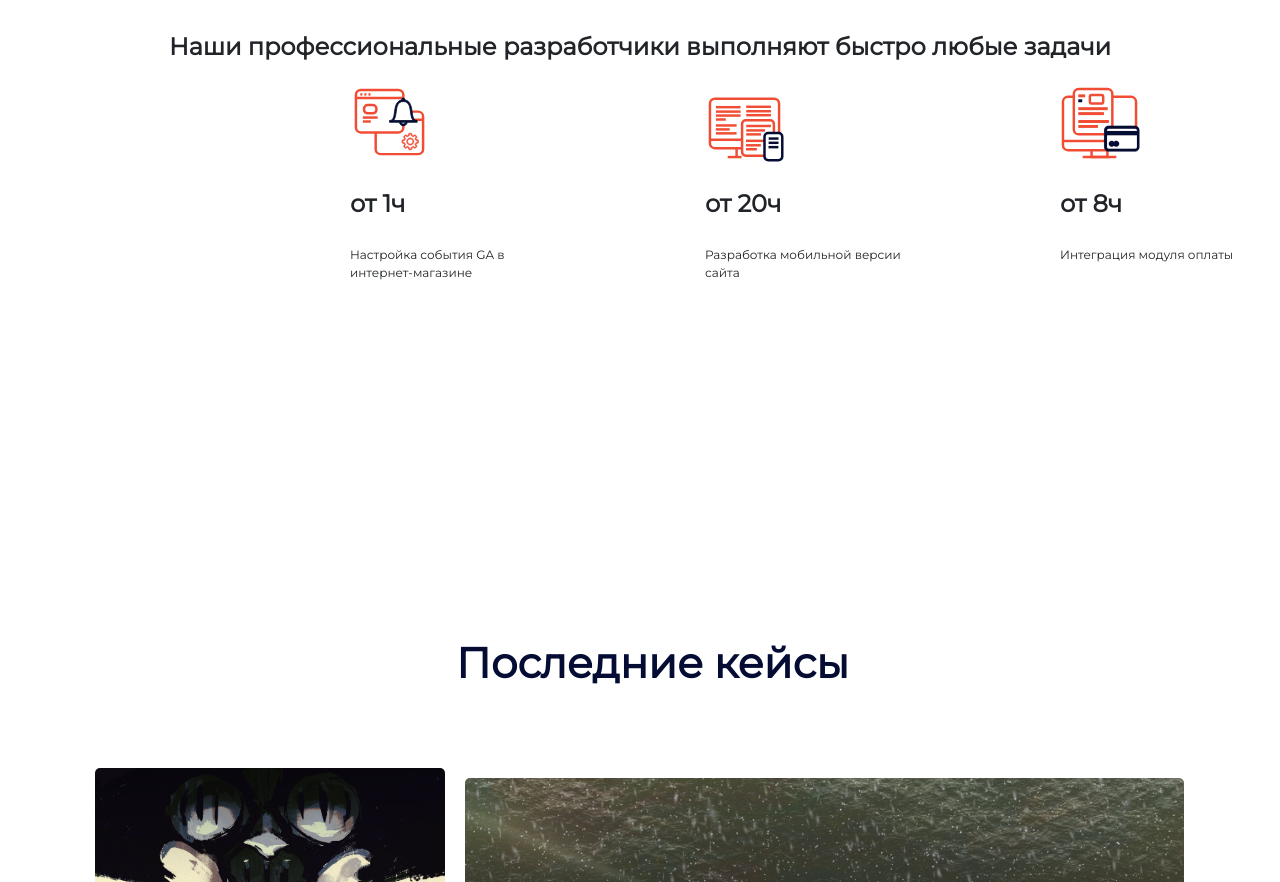
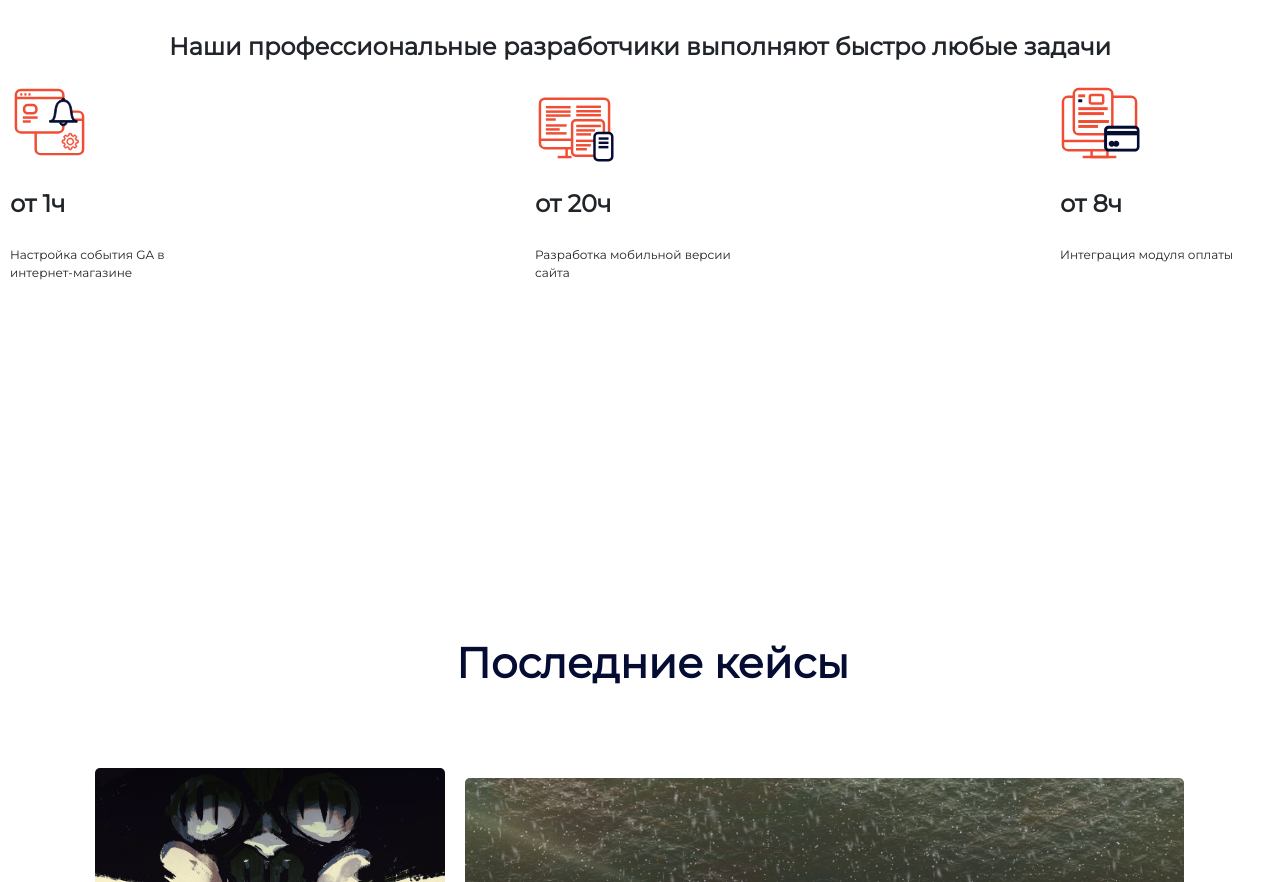
Before and after one commit to KsenyaNikitchenko/Project, a plain HTML site: page index.html in a window 1280 px wide. Shown: the part 3036-3918 px from the top of the page. Drawn offline with nearby package versions, Linux system fonts and the light colour scheme; a script that the page names is missing.

Commit message:
Выравнивание

```diff
--- a/style2.css
+++ b/style2.css
@@ -174,7 +174,6 @@
         flex-direction: row;
         margin-bottom: 210px;
         justify-content: space-between;
-        padding-left:340px;
       }
       .Team-block{
         display: flex;
```
